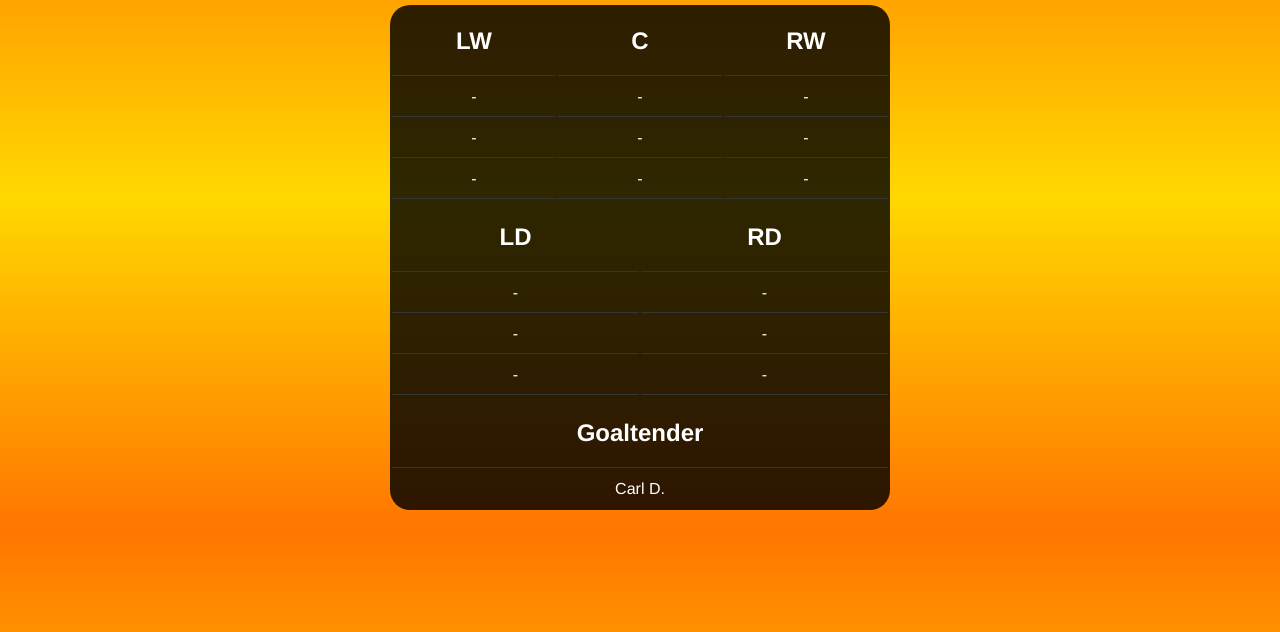
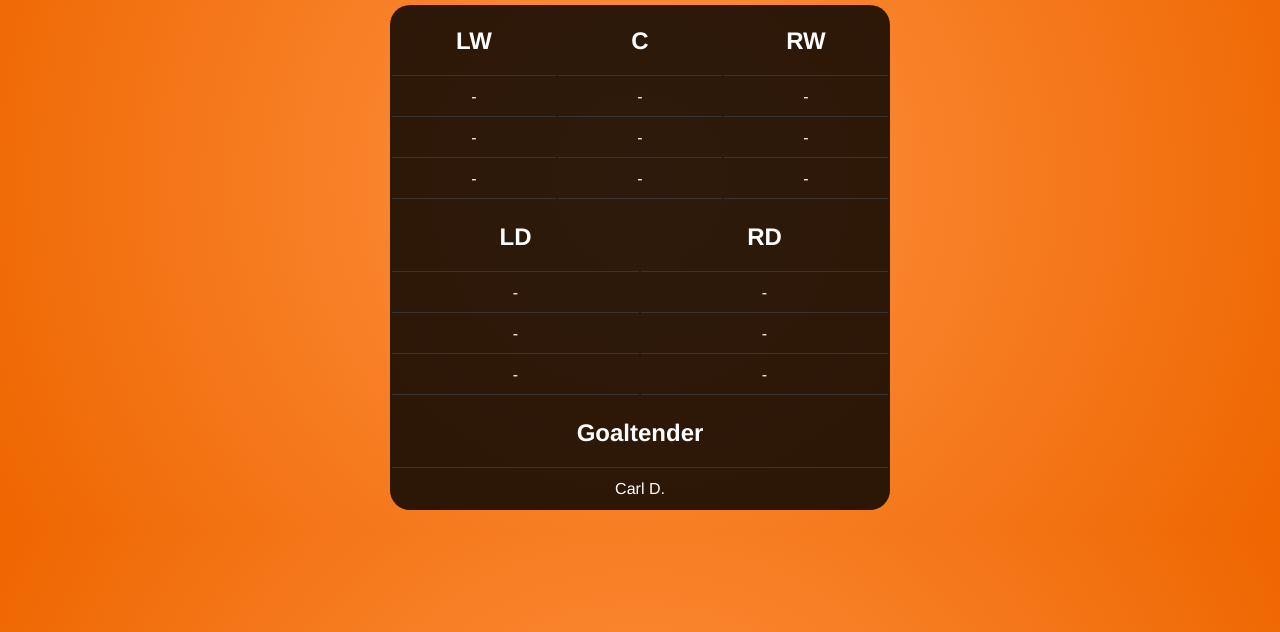
Before and after one commit to ryanfmilne/hockey-lines, a plain HTML site: page index.html in a window 1280 px wide. Shown: the part 168-800 px from the top of the page. Drawn offline with Linux system fonts and the light colour scheme.

Commit message:
Updated background color

```diff
--- a/main.css
+++ b/main.css
@@ -1,10 +1,9 @@
 body {
-  background: rgb(255, 117, 0);
-  background: linear-gradient(
-    0deg,
-    rgba(255, 117, 0, 1) 0%,
-    rgba(255, 216, 0, 1) 48%,
-    rgba(255, 117, 0, 1) 100%
+  background: rgb(255, 147, 67);
+  background: radial-gradient(
+    circle,
+    rgba(255, 147, 67, 1) 0%,
+    rgba(238, 102, 0, 1) 100%
   );
   font-family: helvetica;
 }
```
